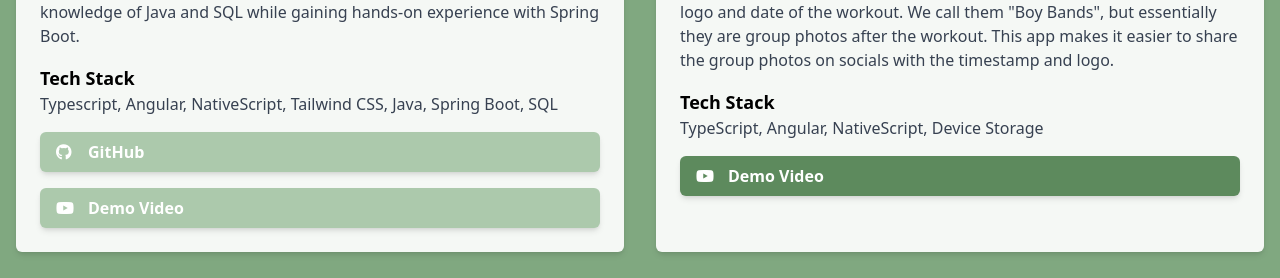
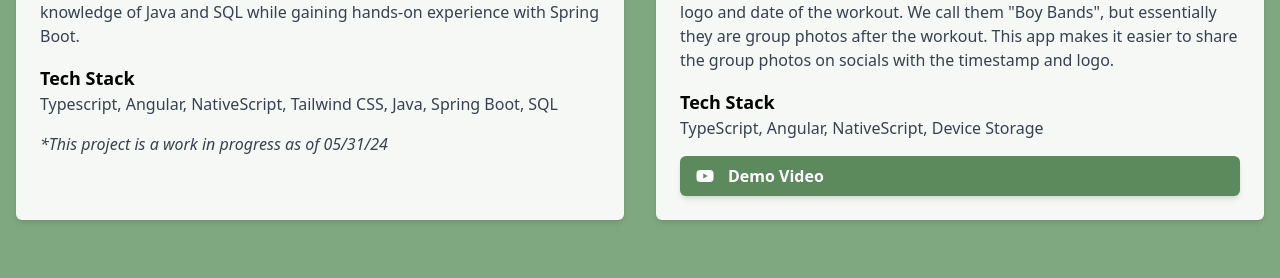
Before and after one commit to brianrclow/portfolio, an Angular app: page / in a window 1280 px wide. Shown: the part 1620-1898 px from the top of the page. Built offline with nearby package versions, Linux system fonts and the light colour scheme.

Commit message:
update personal crm tool description

```diff
--- a/src/app/work/work.component.html
+++ b/src/app/work/work.component.html
@@ -71,7 +71,7 @@
                         <p class="text-gray-700">Typescript, Angular, NativeScript, Tailwind CSS, Java, Spring Boot, SQL
                         </p>
                     </div>
-                    <div class="flex flex-col space-y-4">
+                    <!-- <div class="flex flex-col space-y-4">
                         <a
                             class="bg-primary-300 text-white font-bold py-2 px-4 shadow-md rounded-md  flex items-center">
                             <i class="fab fa-github mr-2 w-6"></i> GitHub
@@ -80,7 +80,9 @@
                             class="bg-primary-300 text-white font-bold py-2 px-4 shadow-md rounded-md  flex items-center">
                             <i class="fab fa-youtube mr-2 w-6"></i> Demo Video
                         </a>
-                    </div>
+                    </div> -->
+                    <p class="text-gray-700 italic mt-2">*This project is a work in progress as of 05/31/24</p>
+
                 </div>
             </div>
 
```
